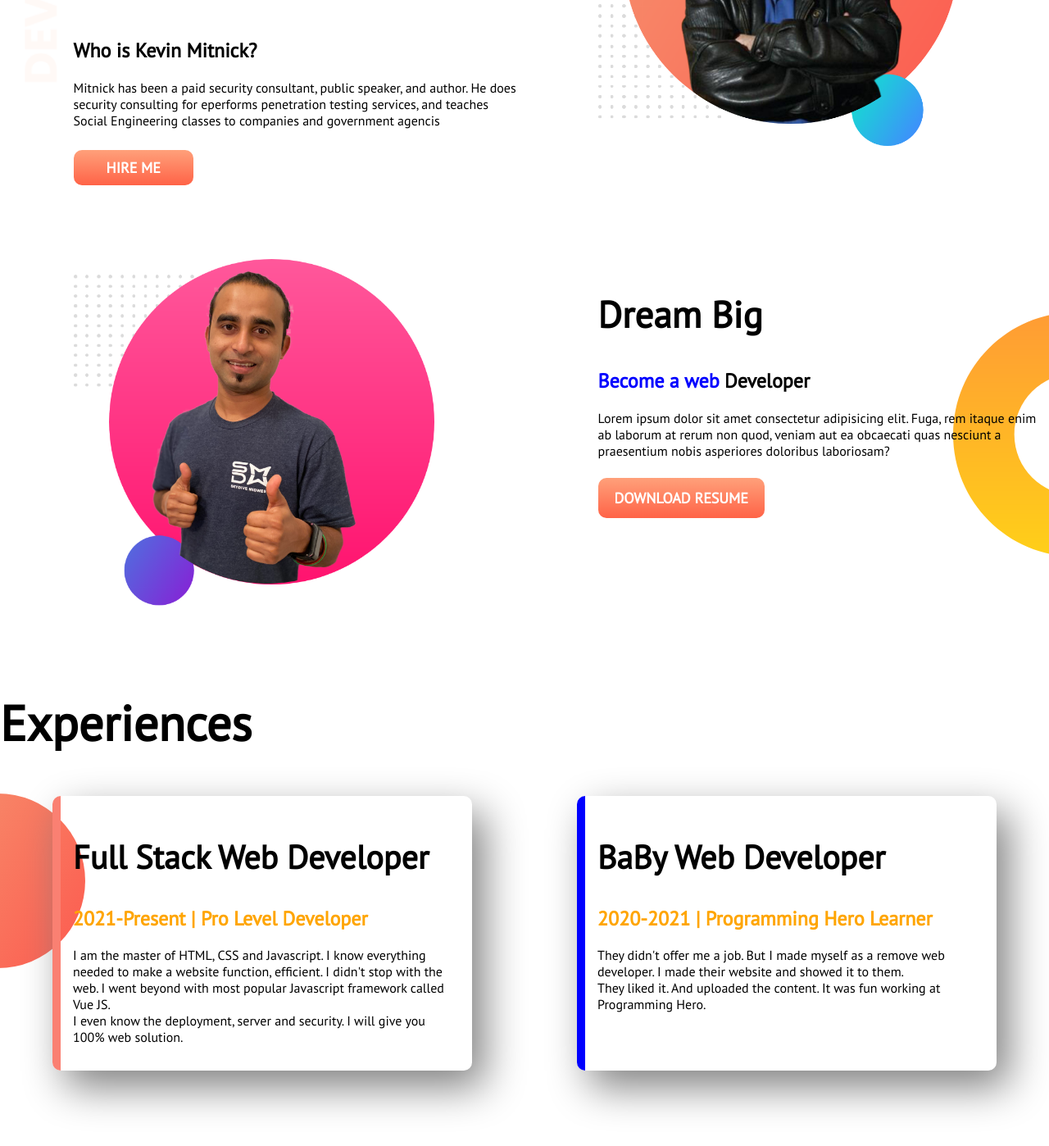
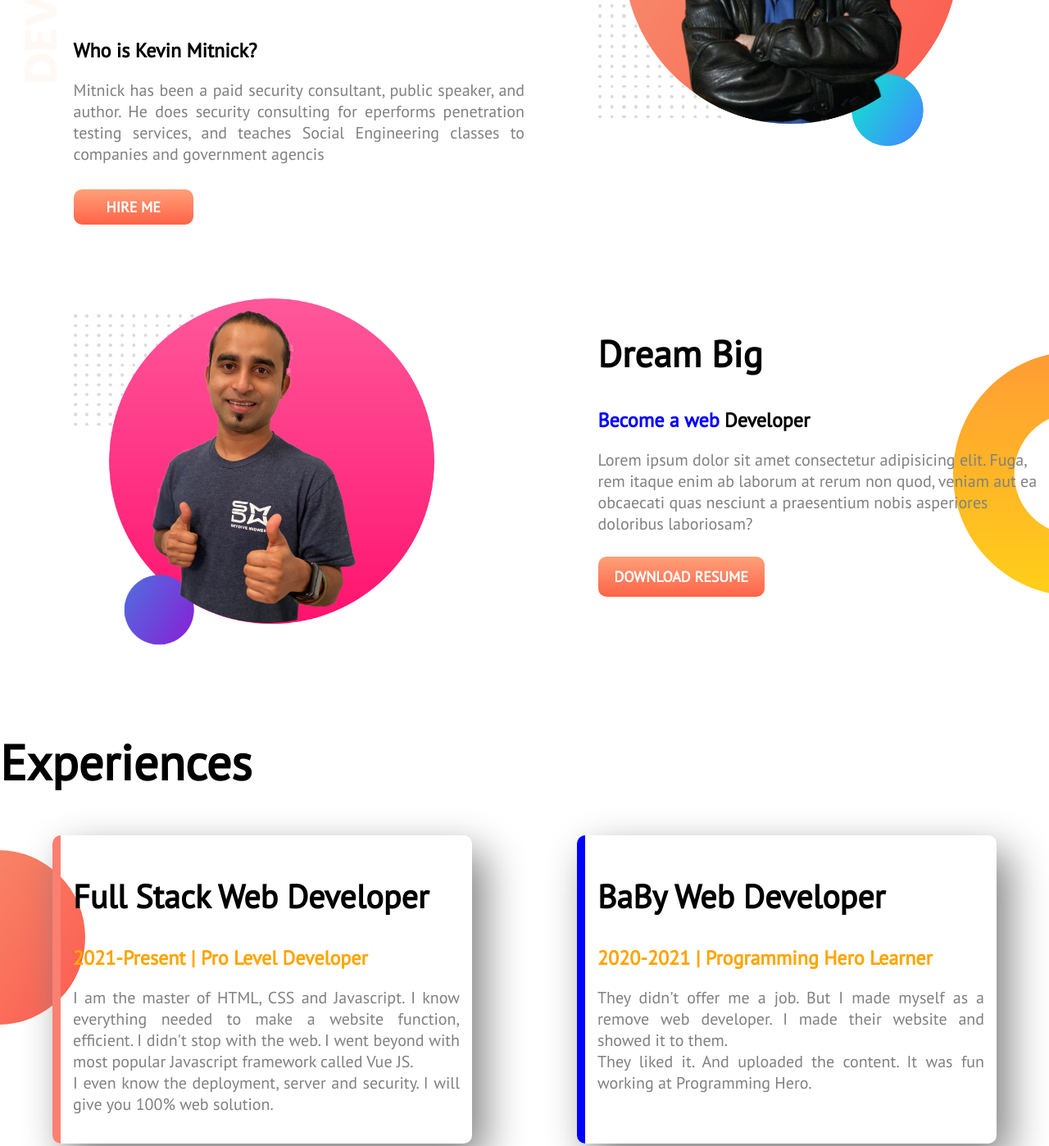
Before and after one commit to alamin2710/portfolio_website, a plain HTML site: page index.html in a window 1280 px wide. Shown: the part 259-1657 px from the top of the page at 82% size. Drawn offline with Linux system fonts and the light colour scheme; a web font is replaced by a local one.

Commit message:
again some change style

```diff
--- a/index.html
+++ b/index.html
@@ -22,7 +22,8 @@
             <h1>Welcome To</h1>
             <h1><span class="text-color">kevin Mitnick</span> World</h1>
             <h2>Who is Kevin Mitnick?</h2>
-            <p>Mitnick has been a paid security consultant, public speaker, and author. He does security consulting for
+            <p class="first-pra">Mitnick has been a paid security consultant, public speaker, and author. He does
+                security consulting for
                 eperforms penetration testing services, and teaches Social Engineering classes to companies and
                 government agencis</p>
             <br>
--- a/style.css
+++ b/style.css
@@ -7,6 +7,12 @@ body {
 /* full body style End */
 h1 {
     font-size: 60px;
+}
+
+p {
+    font-weight: 400;
+    font-size: 20px;
+    color: gray;
 }
 
 .text-color {
@@ -30,6 +36,10 @@ h1 {
 
 .first_section img {
     width: 80%;
+}
+
+.first-pra {
+    text-align: justify;
 }
 
 .first-button {
@@ -94,6 +104,10 @@ h1 {
     border-radius: 10px;
 }
 
+.experineces-box p {
+    text-align: justify;
+}
+
 .experineces-box-head {
     font-size: 40px;
 }
```
